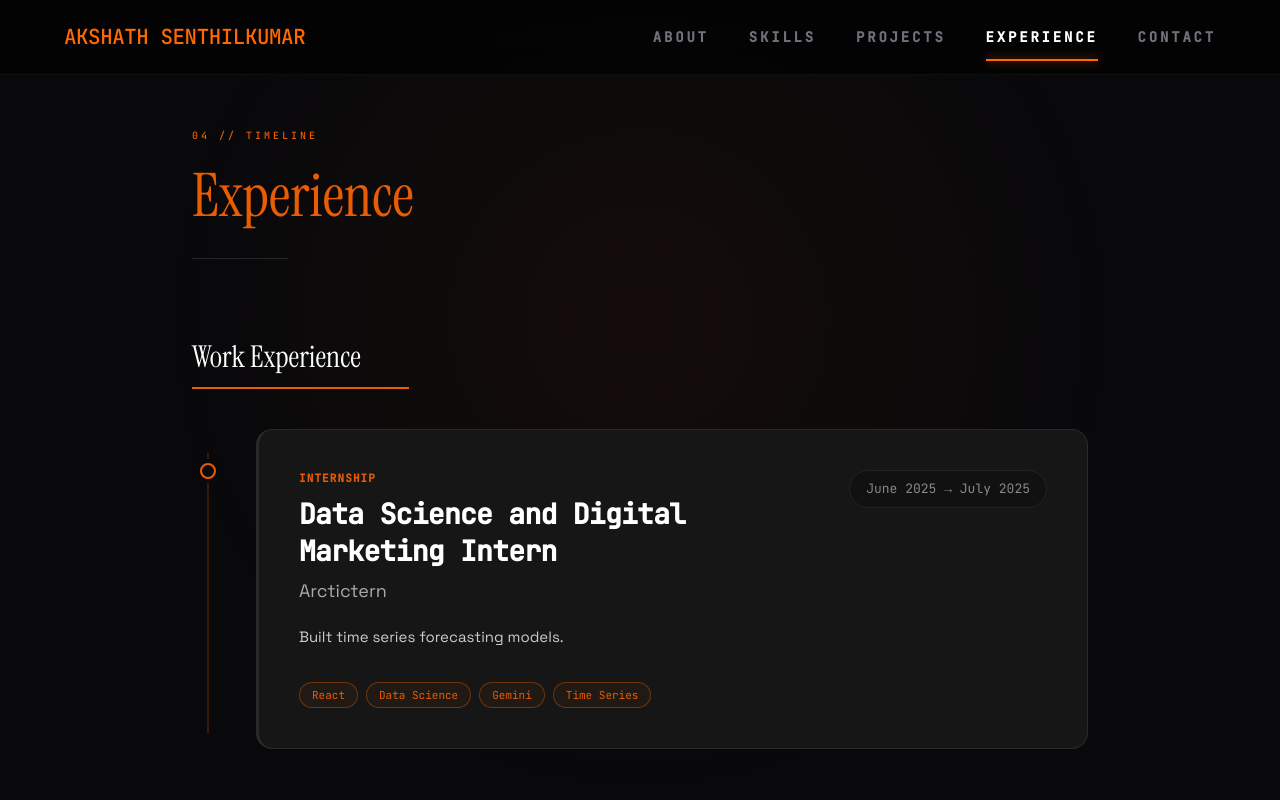
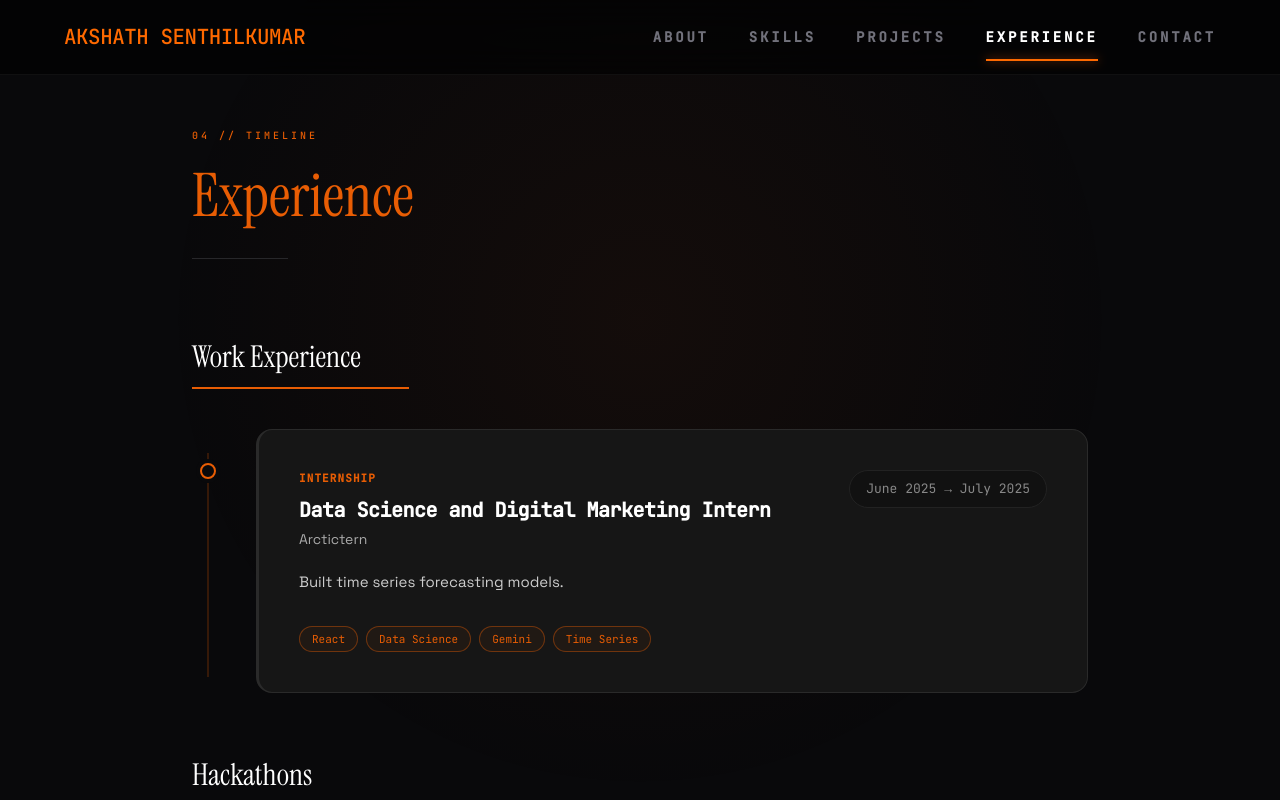
Before and after one commit to akshath-31/Akshath-Portfolio, a React (Vite) app: page /experience in a window 1280 px wide. Shown: the top 800 px of the page. Built offline with nearby package versions, Linux system fonts and the light colour scheme.

Commit message:
Allignment done

```diff
--- a/src/pages/Experience.tsx
+++ b/src/pages/Experience.tsx
@@ -53,8 +53,8 @@ export default function Experience() {
                       <div className="flex flex-col md:flex-row md:items-start justify-between gap-4 mb-5">
                         <div>
                           <span className="text-[11px] font-mono tracking-widest text-[#e85d04] uppercase font-bold mb-2 block">Internship</span>
-                          <h3 className="text-2xl md:text-[28px] font-mono font-bold tracking-tight text-white mb-2">Data Science and Digital Marketing Intern</h3>
-                          <div className="text-lg text-[#aaa] font-sans">Arctictern</div>
+                          <h3 className="text-[20px] font-mono font-bold tracking-tight text-white mb-1 whitespace-nowrap truncate">Data Science and Digital Marketing Intern</h3>
+                          <div className="text-[14px] text-[#aaa] font-sans">Arctictern</div>
                         </div>
                         <div className="text-[12px] md:text-[13px] font-mono text-[#888] bg-[#111] px-4 py-2 rounded-full border border-[#222] whitespace-nowrap self-start">
                           June 2025 → July 2025
```
